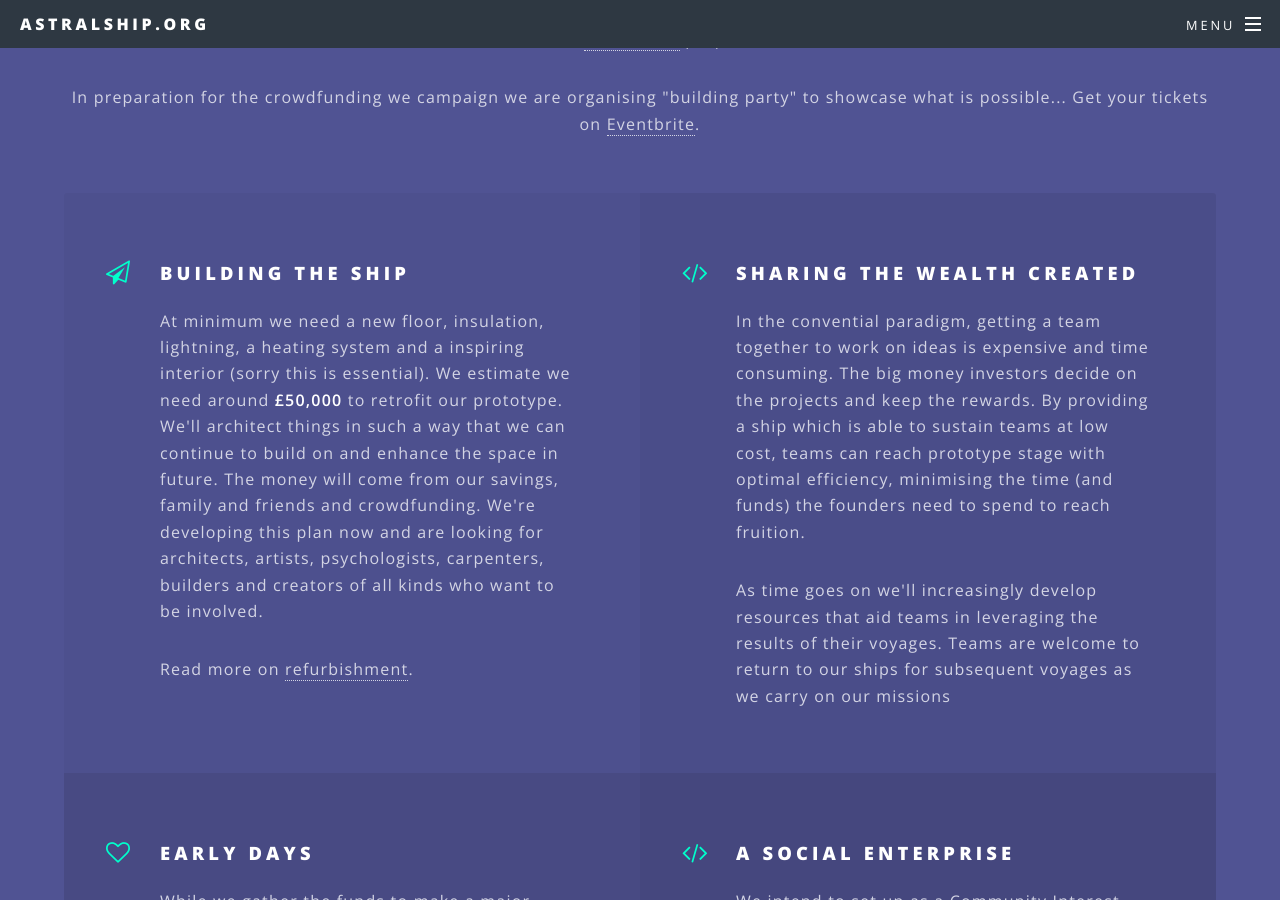
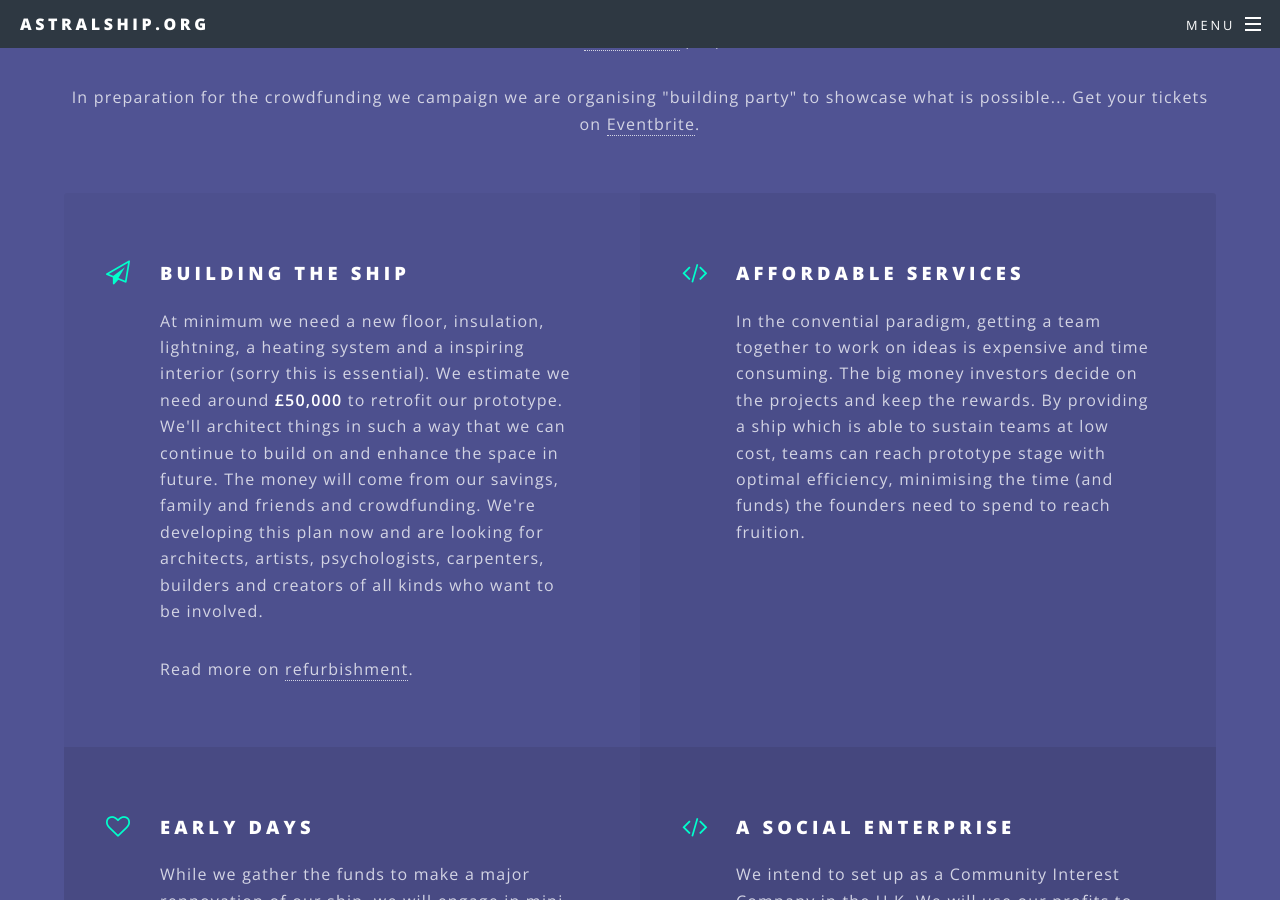
Before and after one commit to astralship/astralship.github.io, a Jekyll site: the page built from index.html, in a window 1280 px wide and 900 px high, scrolled down 4829 px. Built offline with Jekyll 4.4.1, drawn with Linux system fonts in a browser that asks for light colours.

Commit message:
"sharing the wealth created" talks about low cost - renamed to to "affordable services"

```diff
--- a/index.html
+++ b/index.html
@@ -166,9 +166,8 @@ layout: landing
 								</li>
 
 								<li class="icon fa-code">
-									<h3>Sharing the wealth created</h3>
+									<h3>Affordable services</h3>
 									<p>In the convential paradigm, getting a team together to work on ideas is expensive and time consuming. The big money investors decide on the projects and keep the rewards. By providing a ship which is able to sustain teams at low cost, teams can reach prototype stage with optimal efficiency, minimising the time <italic>(and funds)</italic> the founders need to spend to reach fruition. </p>
-									<p>As time goes on we'll increasingly develop resources that aid teams in leveraging the results of their voyages. Teams are welcome to return to our ships for subsequent voyages as we carry on our missions</p>
 								</li>
 
 								<li class="icon fa-heart-o">
```
